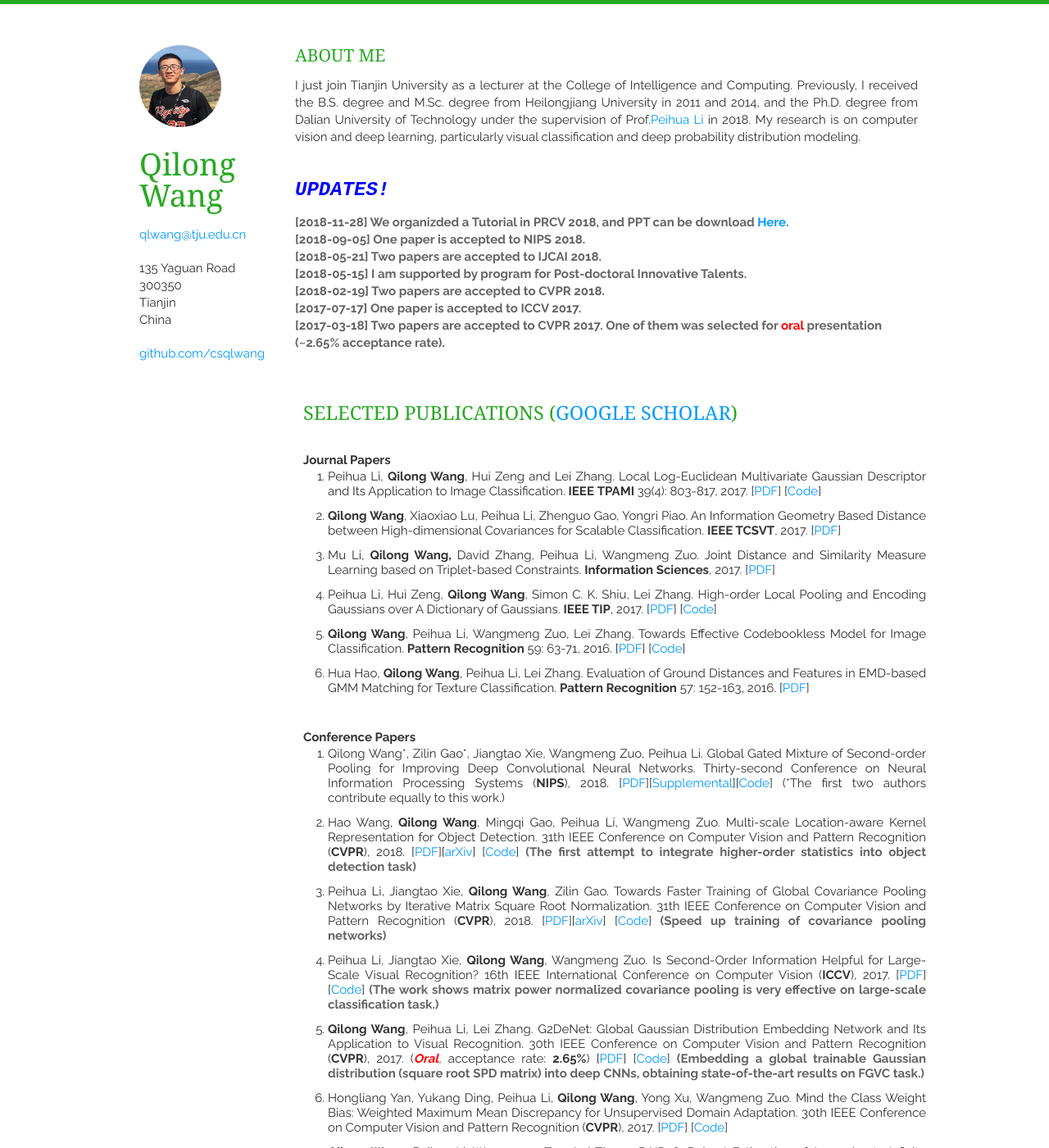
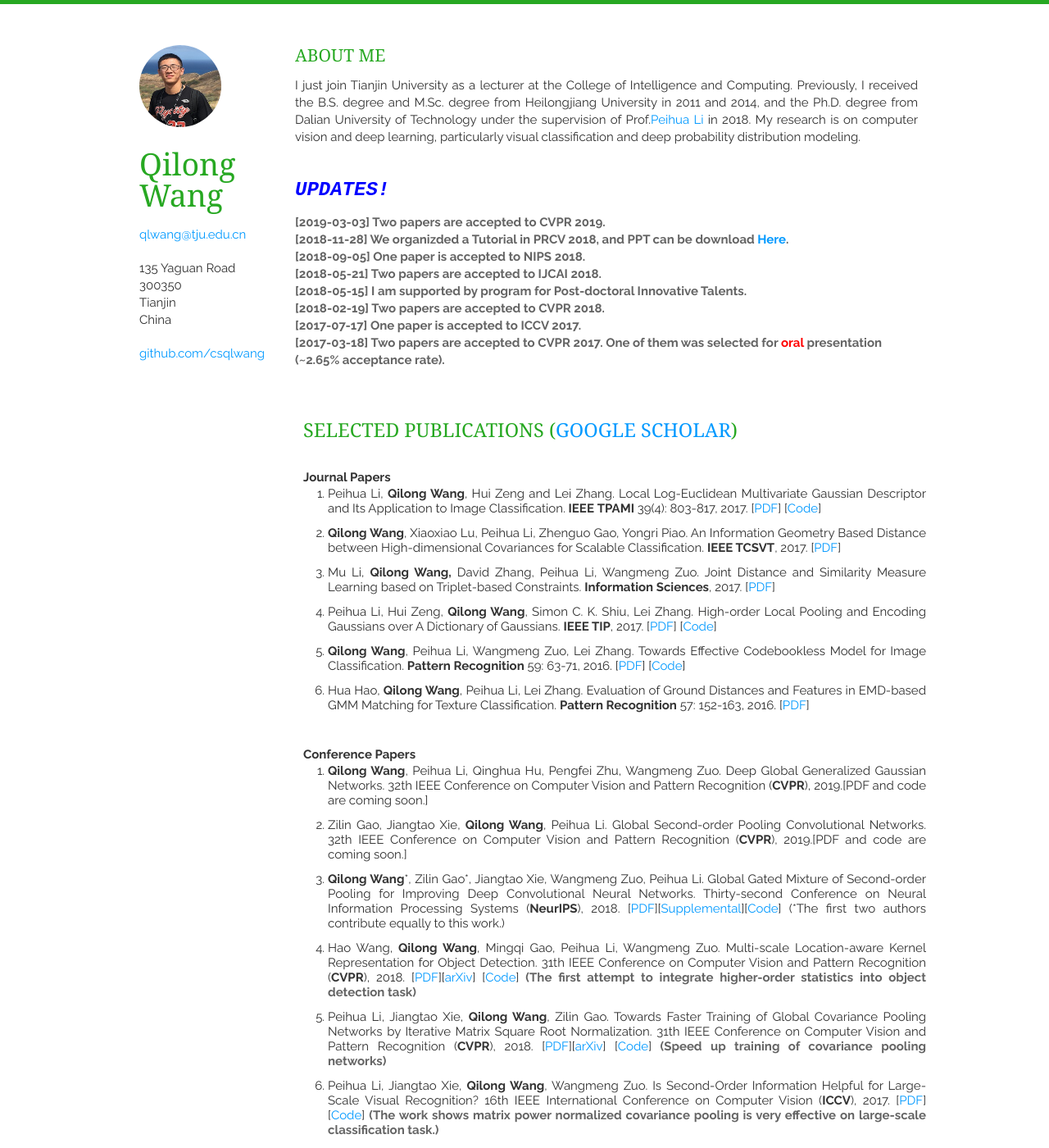
Before and after one commit to iamjingli/homepage, a Jekyll site: the page built from index.html, in a window 1280 px wide and 1400 px high. Shown: the whole window at 82% size. Built offline with Jekyll 4.4.1, drawn with Linux system fonts in a browser that asks for light colours; nearby versions of some CDN libraries; the list of posts is cut into pages by our own code; some of the changed text lies outside the part shown.

Commit message:
homepage

```diff
--- a/_includes/acdserve.html
+++ b/_includes/acdserve.html
@@ -6,11 +6,12 @@
         <p>IEEE Transactions on Neural Networks and Learning  Systems </p>
         <p>IEEE Transactions on Image Processing</p>
         <p>IEEE Transactions on Circuits and Systems for Video Technology</p>
+        <p>IEEE Transactions on Multimedia</p>
         <p>Pattern Recognition</p>
-        <p>Neurocomputing </p>
         <p><br />
         <strong>Conference Reviewer</strong><br />
         </p>
+        <p>IEEE International Conference on Computer Vision, 2019 </p>
         <p>IEEE Conference on Computer Vision and Pattern Recognition, 2019 </p>
         The Thirty-Third AAAI Conference on Artificial Intelligence, (AAAI-19)
         <p>Asian Conference on Computer Vision, 2018</p>
--- a/_includes/publications.html
+++ b/_includes/publications.html
@@ -52,7 +52,13 @@ a:visited {
         <p><strong>Conference Papers </strong></p>
         <ol>
           <li>
-            <div align="justify">Qilong Wang*, Zilin Gao*, Jiangtao Xie, Wangmeng Zuo, Peihua Li. Global Gated Mixture of Second-order Pooling for Improving Deep Convolutional Neural Networks. Thirty-second Conference on Neural Information Processing Systems (<strong>NIPS</strong>), 2018. [<a href="https://papers.nips.cc/paper/7403-global-gated-mixture-of-second-order-pooling-for-improving-deep-convolutional-neural-networks.pdf">PDF</a>][<a href="https://papers.nips.cc/paper/7403-global-gated-mixture-of-second-order-pooling-for-improving-deep-convolutional-neural-networks-supplemental.zip">Supplemental</a>][<a href="https://github.com/ZilinGao/GM-SOP">Code</a>] (*The first two authors contribute equally to this work.) </div>
+            <div align="justify"><strong>Qilong Wang</strong>, Peihua Li, Qinghua Hu, Pengfei Zhu, Wangmeng Zuo. Deep Global Generalized Gaussian Networks. 32th  IEEE Conference on Computer Vision and Pattern Recognition (<strong>CVPR</strong>), 2019.[PDF and code are coming soon.]</div>
+          </li>
+          <li>
+            <div align="justify">Zilin Gao, Jiangtao Xie, <strong>Qilong Wang</strong>, Peihua Li. Global Second-order Pooling Convolutional Networks. 32th  IEEE Conference on Computer Vision and Pattern Recognition (<strong>CVPR</strong>), 2019.[PDF and code are coming soon.]</div>
+          </li>
+          <li>
+            <div align="justify"><strong>Qilong Wang</strong>*, Zilin Gao*, Jiangtao Xie, Wangmeng Zuo, Peihua Li. Global Gated Mixture of Second-order Pooling for Improving Deep Convolutional Neural Networks. Thirty-second Conference on Neural Information Processing Systems (<strong>NeurIPS</strong>), 2018. [<a href="https://papers.nips.cc/paper/7403-global-gated-mixture-of-second-order-pooling-for-improving-deep-convolutional-neural-networks.pdf">PDF</a>][<a href="https://papers.nips.cc/paper/7403-global-gated-mixture-of-second-order-pooling-for-improving-deep-convolutional-neural-networks-supplemental.zip">Supplemental</a>][<a href="https://github.com/ZilinGao/GM-SOP">Code</a>] (*The first two authors contribute equally to this work.) </div>
           </li>
           <li>
             <div align="justify">Hao Wang, <strong>Qilong Wang</strong>, Mingqi Gao, Peihua Li,  Wangmeng Zuo. Multi-scale Location-aware Kernel Representation for Object  Detection. 31th IEEE Conference on Computer Vision and Pattern Recognition (<strong>CVPR</strong>), 2018. [<a href="http://211.81.63.130/cloud/211.81.63.2/cache/1/03/openaccess.thecvf.com/09119e2f8ec5f17d8f708030a564df43/Wang_Multi-Scale_Location-Aware_Kernel_CVPR_2018_paper.pdf">PDF</a>][<a href="https://arxiv.org/abs/1804.00428">arXiv</a>] [<a href="https://github.com/Hwang64/MLKP">Code</a>] <em>(The first attempt to integrate  higher-order statistics into object detection task)</em></div>
--- a/_includes/updates.html
+++ b/_includes/updates.html
@@ -17,8 +17,10 @@
 <section class="thirteen columns">
     <h1 class="STYLE4"><span class="STYLE14">Updates!</span>    </h1>
     <address>
+    <p><em>[2019-03-03]
+    Two papers are accepted to CVPR 2019. </em></p>
     <p><em>[2018-11-28]
-    We organizded a Tutorial  in PRCV 2018, and PPT can be download <a href="http://www.peihuali.org/HOCNN-tutorial/index.html">Here</a>.</em></p>
+      We organizded a Tutorial  in PRCV 2018, and PPT can be download <a href="http://www.peihuali.org/HOCNN-tutorial/index.html">Here</a>.</em></p>
     <p><em>[2018-09-05]
       One paper is accepted to NIPS 2018. </em></p>
     <p><em>[2018-05-21]
```
